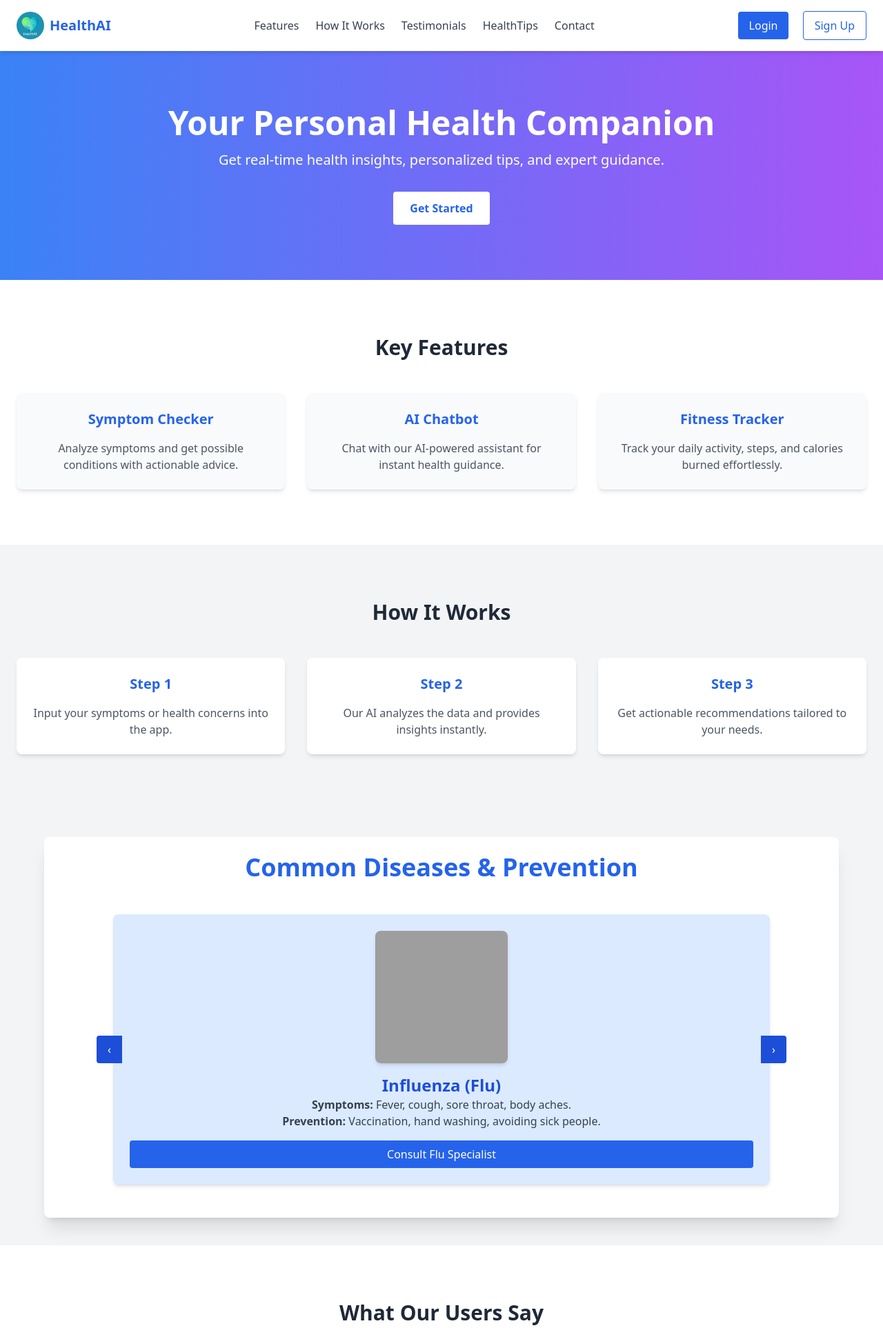
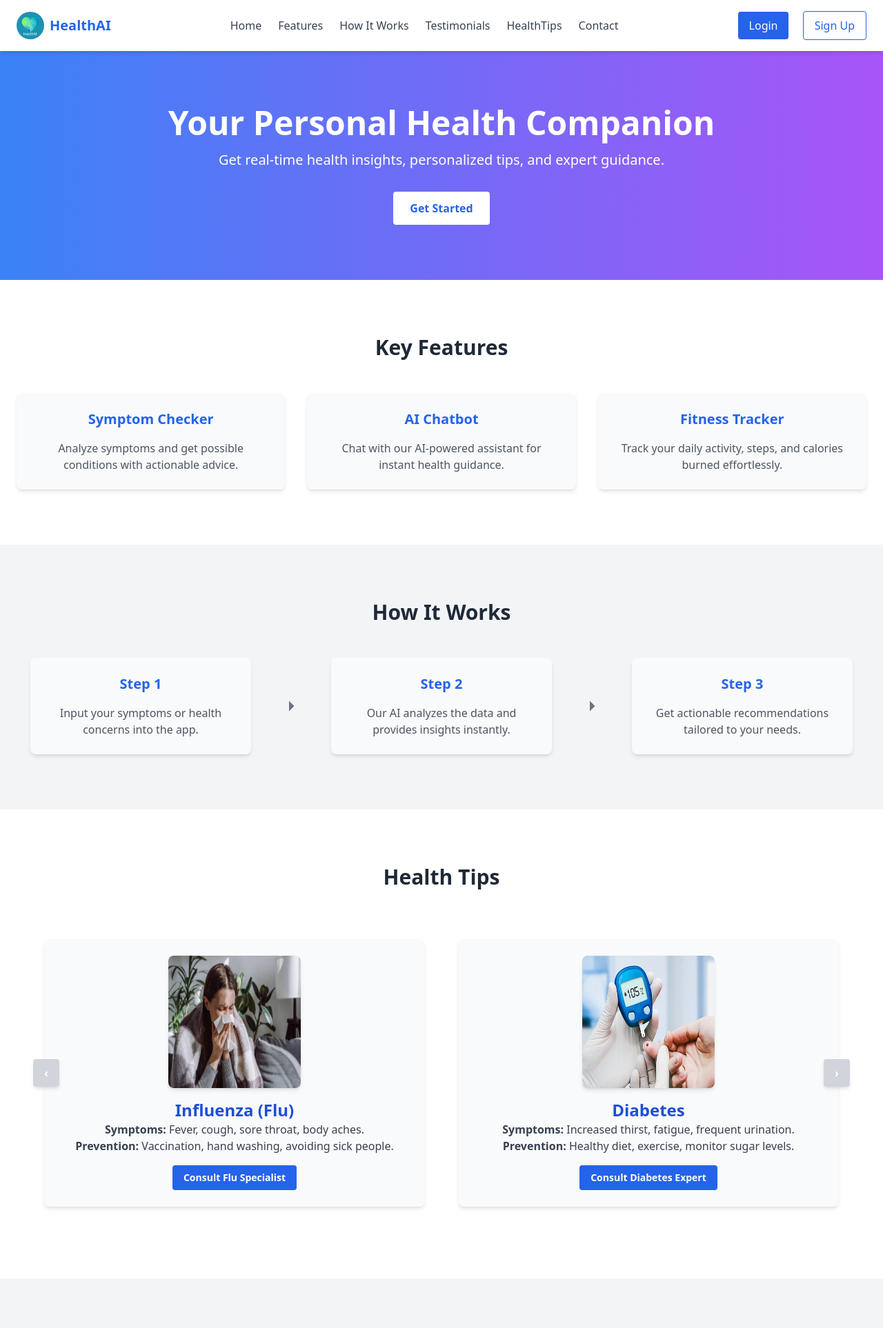
Before and after one commit to jansiddiqui/HealthAI, a Flask app: page / in a window 1280 px wide. Shown: the top 1926 px of the page at 69% size. Run offline with Flask 3, Linux system fonts and the light colour scheme; some libraries are stand-ins or nearby versions; grey boxes are pictures that could not be loaded.

Commit message:
improvement

```diff
--- a/templates/Index.html
+++ b/templates/Index.html
@@ -1,19 +1,3 @@
-<!-- <!DOCTYPE html>
-<html lang="en">
-    <head>
-        <meta charset="UTF-8">
-        <meta name="viewport" content="width=device-width, initial-scale=1.0">
-        <title>Jan Mohammad</title>
-        <script src="https://cdn.tailwindcss.com"></script>
-    </head>
-    <body>
-        <h1 class="text-center text-bold">
-            Welcome to My Webpage
-        </h1>
-    </body>
-
-</html> -->
-
 <!DOCTYPE html>
 <html lang="en">
 
@@ -21,6 +5,7 @@
     <meta charset="UTF-8">
     <meta name="viewport" content="width=device-width, initial-scale=1.0">
     <title>AI-Driven Health Assistant</title>
+    <link rel="icon" href="{{url_for('static', filename='images/logo.png')}}" type="image/x-icon">
     <script src="https://cdn.tailwindcss.com"></script>
     <script defer src="https://unpkg.com/alpinejs@3.x.x/dist/cdn.min.js"></script>
 </head>
@@ -35,10 +20,11 @@
                 <h1 class="text-xl font-bold text-blue-600">HealthAI</h1>
             </div>
             <nav class="hidden md:flex space-x-6 text-gray-700">
+                <a href="#hero" class="hover:text-blue-600 transition duration-300">Home</a>
                 <a href="#features" class="hover:text-blue-600 transition duration-300">Features</a>
                 <a href="#how-it-works" class="hover:text-blue-600 transition duration-300">How It Works</a>
                 <a href="#testimonials" class="hover:text-blue-600 transition duration-300">Testimonials</a>
-                <a href="#contact" class="hover:text-blue-600 transition duration-300">HealthTips</a>
+                <a href="#health-tips" class="hover:text-blue-600 transition duration-300">HealthTips</a>
                 <a href="#contact" class="hover:text-blue-600 transition duration-300">Contact</a>
 
             </nav>
@@ -92,121 +78,126 @@
     <section id="how-it-works" class="py-20 bg-gray-100">
         <div class="container mx-auto px-6 text-center">
             <h2 class="text-3xl font-bold text-gray-800 mb-12 animate-fade-in-up">How It Works</h2>
-            <div class="grid grid-cols-1 md:grid-cols-3 gap-8">
+
+            <!-- Steps Wrapper -->
+            <div class="flex justify-center items-center gap-4 md:gap-10 flex-wrap">
+
+                <!-- Step 1 -->
                 <div
-                    class="p-6 bg-white rounded-lg shadow-md hover:shadow-lg transition duration-300 transform hover:-translate-y-1">
+                    class="p-6 bg-gray-50 rounded-lg shadow-md hover:shadow-lg transition duration-300 transform hover:-translate-y-1 w-64 md:w-80">
                     <h3 class="text-xl font-bold text-blue-600 mb-4">Step 1</h3>
                     <p class="text-gray-600">Input your symptoms or health concerns into the app.</p>
                 </div>
+
+                <!-- Arrow -->
+                <svg class="arrow-icon w-10 h-10 md:w-14 md:h-14 text-gray-500" xmlns="http://www.w3.org/2000/svg"
+                    viewBox="0 0 24 24">
+                    <path d="M10 17l5-5-5-5v10z" fill="currentColor" />
+                </svg>
+
+                <!-- Step 2 -->
                 <div
-                    class="p-6 bg-white rounded-lg shadow-md hover:shadow-lg transition duration-300 transform hover:-translate-y-1">
+                    class="p-6 bg-gray-50 rounded-lg shadow-md hover:shadow-lg transition duration-300 transform hover:-translate-y-1 w-64 md:w-80">
                     <h3 class="text-xl font-bold text-blue-600 mb-4">Step 2</h3>
                     <p class="text-gray-600">Our AI analyzes the data and provides insights instantly.</p>
                 </div>
+
+                <svg class="arrow-icon w-10 h-10 md:w-14 md:h-14 text-gray-500" xmlns="http://www.w3.org/2000/svg"
+                    viewBox="0 0 24 24">
+                    <path d="M10 17l5-5-5-5v10z" fill="currentColor" />
+                </svg>
+
                 <div
-                    class="p-6 bg-white rounded-lg shadow-md hover:shadow-lg transition duration-300 transform hover:-translate-y-1">
+                    class="p-6 bg-gray-50 rounded-lg shadow-md hover:shadow-lg transition duration-300 transform hover:-translate-y-1 w-64 md:w-80">
                     <h3 class="text-xl font-bold text-blue-600 mb-4">Step 3</h3>
                     <p class="text-gray-600">Get actionable recommendations tailored to your needs.</p>
                 </div>
+
             </div>
         </div>
     </section>
 
-    <!-- Health Guide Section -->
-    <div class="max-w-6xl mx-auto my-10 p-6 bg-white shadow-xl rounded-lg">
-        <h2 class="text-center text-4xl font-bold text-blue-600 mb-6">Common Diseases & Prevention</h2>
+    <section id="health-tips">
+        <div class="relative px-10 py-20 bg-white">
+            <h2 class="text-center text-3xl font-bold text-gray-800 mb-12 animate-fade-in-up">Health Tips</h2>
 
-        <div class="carousel-container">
-            <div class="carousel" id="disease-carousel">
-
-                <!-- 1. Influenza -->
-                <div class="carousel-item p-6">
-                    <div class="bg-blue-100 shadow-md rounded-lg p-6 text-center">
-                        <img src="flu.jpg" alt="Influenza" class="mx-auto w-48 h-48 rounded-lg shadow-md">
+            <div class="overflow-hidden relative w-full">
+                <div id="disease-carousel" class="flex transition-transform duration-500 ease-in-out">
+                    <div class="carousel-item flex-none w-1/2 p-6">
+                        <div class="bg-gray-50 shadow-md rounded-lg p-6 text-center">
+                            <img src="{{url_for('static', filename='images/flu.jpg')}}" alt="Influenza"
+                                class="mx-auto w-48 h-48 rounded-lg shadow-md">
                             <h3 class="text-2xl font-bold text-blue-700 mt-4">Influenza (Flu)</h3>
-                        <p class="text-gray-700"><strong>Symptoms:</strong> Fever, cough, sore throat, body aches.
-                        </p>
-                        <p class="text-gray-700"><strong>Prevention:</strong> Vaccination, hand washing, avoiding
-                            sick people.</p>
-                        <a href="#" class="mt-4 block bg-blue-600 text-white py-2 px-4 rounded">Consult Flu
-                            Specialist</a>
+                            <p class="text-gray-700"><strong>Symptoms:</strong> Fever, cough, sore throat, body aches.</p>
+                            <p class="text-gray-700"><strong>Prevention:</strong> Vaccination, hand washing, avoiding sick people.</p>
+                            <a href="https://www.askapollo.com/diseases/influenza--flu-" target="_blank" rel="noopener noreferrer"
+                                class="mt-4 bg-blue-600 font-bold text-white py-2 px-4 rounded text-sm inline-flex">Consult Flu Specialist</a>
                         </div>
                     </div>
 
-                <!-- 2. Diabetes -->
-                <div class="carousel-item p-6">
-                    <div class="bg-blue-100 shadow-md rounded-lg p-6 text-center">
-                        <img src="diabetes.jpg" alt="Diabetes" class="mx-auto w-48 h-48 rounded-lg shadow-md">
+                    <div class="carousel-item flex-none w-1/2 p-6">
+                        <div class="bg-gray-50 shadow-md rounded-lg p-6 text-center">
+                            <img src="{{url_for('static', filename='images/diabetes.jpg')}}" alt="Diabetes"
+                                class="mx-auto w-48 h-48 rounded-lg shadow-md">
                             <h3 class="text-2xl font-bold text-blue-700 mt-4">Diabetes</h3>
-                        <p class="text-gray-700"><strong>Symptoms:</strong> Increased thirst, fatigue, frequent
-                            urination.</p>
-                        <p class="text-gray-700"><strong>Prevention:</strong> Healthy diet, exercise, monitor sugar
-                            levels.</p>
-                        <a href="#" class="mt-4 block bg-blue-600 text-white py-2 px-4 rounded">Consult Diabetes
-                            Expert</a>
+                            <p class="text-gray-700"><strong>Symptoms:</strong> Increased thirst, fatigue, frequent urination.</p>
+                            <p class="text-gray-700"><strong>Prevention:</strong> Healthy diet, exercise, monitor sugar levels.</p>
+                            <a href="https://www.askapollo.com/physical-appointment/diabetologist" target="_blank" rel="noopener noreferrer"
+                                class="mt-4 bg-blue-600 font-bold text-white py-2 px-4 rounded text-sm inline-flex">Consult Diabetes Expert</a>
                         </div>
                     </div>
 
-                <!-- 3. Hypertension -->
-                <div class="carousel-item p-6">
-                    <div class="bg-blue-100 shadow-md rounded-lg p-6 text-center">
-                        <img src="hypertension.jpg" alt="Hypertension"
+                    <div class="carousel-item flex-none w-1/2 p-6">
+                        <div class="bg-gray-50 shadow-md rounded-lg p-6 text-center">
+                            <img src="{{url_for('static', filename='images/hypertension.jpg')}}" alt="Hypertension"
                                 class="mx-auto w-48 h-48 rounded-lg shadow-md">
                             <h3 class="text-2xl font-bold text-blue-700 mt-4">Hypertension</h3>
-                        <p class="text-gray-700"><strong>Symptoms:</strong> Headaches, dizziness, blurred vision.
-                        </p>
-                        <p class="text-gray-700"><strong>Prevention:</strong> Low-salt diet, regular exercise,
-                            stress management.</p>
-                        <a href="#" class="mt-4 block bg-blue-600 text-white py-2 px-4 rounded">Consult
-                            Cardiologist</a>
+                            <p class="text-gray-700"><strong>Symptoms:</strong> Headaches, dizziness, blurred vision.</p>
+                            <p class="text-gray-700"><strong>Prevention:</strong> Low-salt diet, regular exercise, stress management.</p>
+                            <a href="https://www.askapollo.com/diseases/high-blood-pressure--hypertension-" target="_blank" rel="noopener noreferrer"
+                                class="mt-4 bg-blue-600 font-bold text-white py-2 px-4 rounded text-sm inline-flex">Consult Cardiologist</a>
                         </div>
                     </div>
 
-                <!-- 4. Asthma -->
-                <div class="carousel-item p-6">
-                    <div class="bg-blue-100 shadow-md rounded-lg p-6 text-center">
-                        <img src="asthma.jpg" alt="Asthma" class="mx-auto w-48 h-48 rounded-lg shadow-md">
+                    <div class="carousel-item flex-none w-1/2 p-6">
+                        <div class="bg-gray-50 shadow-md rounded-lg p-6 text-center">
+                            <img src="{{url_for('static', filename='images/asthma.jpeg')}}" alt="Asthma"
+                                class="mx-auto w-48 h-48 rounded-lg shadow-md">
                             <h3 class="text-2xl font-bold text-blue-700 mt-4">Asthma</h3>
-                        <p class="text-gray-700"><strong>Symptoms:</strong> Wheezing, shortness of breath, tight
-                            chest.</p>
-                        <p class="text-gray-700"><strong>Prevention:</strong> Avoid allergens, use inhalers, stay
-                            active.</p>
-                        <a href="#" class="mt-4 block bg-blue-600 text-white py-2 px-4 rounded">Consult
-                            Pulmonologist</a>
+                            <p class="text-gray-700"><strong>Symptoms:</strong> Wheezing, shortness of breath, tight chest.</p>
+                            <p class="text-gray-700"><strong>Prevention:</strong> Avoid allergens, use inhalers, stay active.</p>
+                            <a href="https://www.askapollo.com/diseases/asthma" target="_blank" rel="noopener noreferrer"
+                                class="mt-4 bg-blue-600 font-bold text-white py-2 px-4 rounded text-sm inline-flex">Consult Pulmonologist</a>
                         </div>
                     </div>
 
-                <!-- 5. COVID-19 -->
-                <div class="carousel-item p-6">
-                    <div class="bg-blue-100 shadow-md rounded-lg p-6 text-center">
-                        <img src="covid.jpg" alt="COVID-19" class="mx-auto w-48 h-48 rounded-lg shadow-md">
+                    <div class="carousel-item flex-none w-1/2 p-6">
+                        <div class="bg-gray-50 shadow-md rounded-lg p-6 text-center">
+                            <img src="{{url_for('static', filename='images/covid.jpg')}}" alt="COVID-19"
+                                class="mx-auto w-48 h-48 rounded-lg shadow-md">
                             <h3 class="text-2xl font-bold text-blue-700 mt-4">COVID-19</h3>
                             <p class="text-gray-700"><strong>Symptoms:</strong> Fever, cough, loss of taste/smell.</p>
-                        <p class="text-gray-700"><strong>Prevention:</strong> Get vaccinated, wear masks, social
-                            distancing.</p>
-                        <a href="#" class="mt-4 block bg-blue-600 text-white py-2 px-4 rounded">Consult COVID
-                            Specialist</a>
-                    </div>
-                </div>
-
-                <!-- 6-10: Add More Diseases -->
-                <!-- Similar Cards for Tuberculosis, Malaria, Pneumonia, Migraine, Skin Allergies -->
-
-            </div>
-
-            <!-- Navigation Buttons -->
-            <div class="absolute top-1/2 left-0 transform -translate-y-1/2">
-                <button onclick="prevSlide()" class="bg-blue-700 text-white px-4 py-2 rounded-l">‹</button>
-            </div>
-            <div class="absolute top-1/2 right-0 transform -translate-y-1/2">
-                <button onclick="nextSlide()" class="bg-blue-700 text-white px-4 py-2 rounded-r">›</button>
+                            <p class="text-gray-700"><strong>Prevention:</strong> Get vaccinated, wear masks, social distancing.</p>
+                            <a href="https://www.askapollo.com/diseases/coronavirus-disease" target="_blank"rel="noopener noreferrer"
+                                class="mt-4 bg-blue-600 font-bold text-white py-2 px-4 rounded text-sm inline-flex">Consult COVID Specialist</a>
                         </div>
                     </div>
                 </div>
 
+                <button onclick="prevSlide()"
+                    class="absolute top-1/2 left-2 transform -translate-y-1/2 bg-gray-300 font-bold text-white px-4 py-2 rounded shadow-md">
+                    ‹
+                </button>
+                <button onclick="nextSlide()"
+                    class="absolute top-1/2 right-2 transform -translate-y-1/2 bg-gray-300 font-bold text-white px-4 py-2 rounded shadow-md">
+                    ›
+                </button>
+            </div>
+        </div>
+    </section>
 
     <!-- Testimonials Section -->
-        <section id="testimonials" class="py-20 bg-white">
+    <section id="testimonials" class="py-20 bg-gray-100">
         <div class="container mx-auto px-6 text-center">
             <h2 class="text-3xl font-bold text-gray-800 mb-12 animate-fade-in-up">What Our Users Say</h2>
             <div class="grid grid-cols-1 md:grid-cols-2 lg:grid-cols-3 gap-8">
@@ -239,19 +230,22 @@
     <section id="contact" class="py-20 bg-gradient-to-r from-blue-500 to-purple-500 text-white">
         <div class="container mx-auto px-6 text-center">
             <h2 class="text-3xl font-bold mb-8 animate-fade-in-up">Contact Us</h2>
-                <form class="max-w-md mx-auto" x-data="{ submitted: false }">
-                    <input type="text" placeholder="Your Name"
-                        class="w-full px-4 py-3 mb-4 rounded bg-white text-gray-700 focus:outline-none focus:ring-2 focus:ring-blue-500">
-                    <input type="email" placeholder="Your Email"
-                        class="w-full px-4 py-3 mb-4 rounded bg-white text-gray-700 focus:outline-none focus:ring-2 focus:ring-blue-500">
-                    <textarea placeholder="Your Message" rows="4"
-                        class="w-full px-4 py-3 mb-4 rounded bg-white text-gray-700 focus:outline-none focus:ring-2 focus:ring-blue-500"></textarea>
-                    <button type="submit" @click.prevent="submitted = true"
+            <form id="contactForm" class="max-w-md mx-auto">
+                <input type="text" name="name" placeholder="Your Name"
+                    class="w-full px-4 py-3 mb-4 rounded bg-white text-gray-700 focus:outline-none focus:ring-2 focus:ring-blue-500"
+                    required>
+                <input type="email" name="email" placeholder="Your Email"
+                    class="w-full px-4 py-3 mb-4 rounded bg-white text-gray-700 focus:outline-none focus:ring-2 focus:ring-blue-500"
+                    required>
+                <textarea name="message" placeholder="Your Message" rows="4"
+                    class="w-full px-4 py-3 mb-4 rounded bg-white text-gray-700 focus:outline-none focus:ring-2 focus:ring-blue-500"
+                    required></textarea>
+                <button type="submit"
                     class="px-6 py-3 bg-white text-blue-600 font-bold rounded hover:bg-gray-100 transition duration-300">
                     Send Message
                 </button>
-                    <p x-show="submitted" class="mt-4 text-green-300">Thank you for reaching out! We'll get back to you
-                        soon.</p>
+                <p id="successMessage" class="mt-4 text-green-300 hidden">Thank you for reaching out! We'll get back to
+                    you soon.</p>
             </form>
         </div>
     </section>
@@ -269,6 +263,9 @@
 
     <!-- Animations -->
     <style>
+        html {
+            scroll-behavior: smooth;
+        }
         .animate-fade-in-up {
             opacity: 0;
             transform: translateY(20px);
@@ -281,9 +278,14 @@
                 transform: translateY(0);
             }
         }
+
+        .btn-hover-effect:hover {
+            transform: scale(1.05);
+            transition: transform 0.3s ease-in-out;
+        }
+
         /* Custom Styles */
         .carousel-container {
-                max-width: 1000px;
             margin: auto;
             overflow: hidden;
             position: relative;
@@ -295,19 +297,63 @@
         }
 
         .carousel-item {
-                min-width: 100%;
+            min-width: 50%;
             box-sizing: border-box;
+        }
+
+        #disease-carousel {
+            display: flex;
+            transition: transform 0.5s ease-in-out;
+        }
+
+        /* arrow */
+        .steps {
+            display: flex;
+            align-items: center;
+            justify-content: center;
+            gap: 24px;
+            flex-wrap: wrap;
+        }
+
+        .step {
+            background: #007bff;
+            color: white;
+            padding: 16px 28px;
+            border-radius: 8px;
+            text-align: center;
+            font-size: 18px;
+            font-weight: bold;
+            box-shadow: 0px 4px 6px rgba(0, 0, 0, 0.1);
+            transition: transform 0.3s ease-in-out, box-shadow 0.3s ease-in-out;
+        }
+
+        .step:hover {
+            transform: translateY(-3px);
+            box-shadow: 0px 6px 12px rgba(0, 0, 0, 0.2);
+        }
+
+        .arrow-icon {
+            width: 36px;
+            height: 36px;
+            fill: #555;
+            transition: transform 0.3s ease-in-out, fill 0.3s ease-in-out;
+        }
+
+        .arrow-icon:hover {
+            fill: #007bff;
+            transform: scale(1.2);
         }
     </style>
 
     <script>
         let currentIndex = 0;
-            const totalSlides = document.querySelectorAll("#disease-carousel > div").length;
         const carousel = document.getElementById("disease-carousel");
+        const slides = document.querySelectorAll(".carousel-item");
+        const totalSlides = slides.length;
 
         function updateCarousel() {
             const translateX = -currentIndex * 100 + "%";
-                carousel.style.transform = "translateX(" + translateX + ")";
+            carousel.style.transform = `translateX(${translateX})`;
         }
 
         function prevSlide() {
@@ -319,8 +365,38 @@
             currentIndex = (currentIndex === totalSlides - 1) ? 0 : currentIndex + 1;
             updateCarousel();
         }
+
+        // Prevent default form submission
+        document.getElementById("contactForm").addEventListener("submit", async function (event) {
+            event.preventDefault();
+
+            const form = event.target;
+            const formData = new FormData(form);
+
+            try {
+                const response = await fetch("https://formspree.io/f/xqapdbna", {
+                    method: "POST",
+                    body: formData,
+                    headers: { "Accept": "application/json" }
+                });
+
+                if (response.ok) {
+                    document.getElementById("successMessage").classList.remove("hidden");
+                    form.reset();
+                } else {
+                    alert("There was an issue submitting the form. Please try again.");
+                }
+            } catch (error) {
+                console.error("Error submitting the form:", error);
+                alert("Something went wrong. Please try again.");
+            }
+        });
+
+        tailwind.config = {
+            theme: {
+                extend: {},
+            },
+        };
     </script>
-
 </body>
-
 </html>
```
Also changed, not shown: a.html (added, +93 -0 lines), static/images/asthma.jpeg (added), static/images/covid.jpg (added), static/images/diabetes.jpg (added), static/images/flu.jpg (added), static/images/hypertension.jpg (added). Lines whose indentation alone changed are shown as unchanged.
